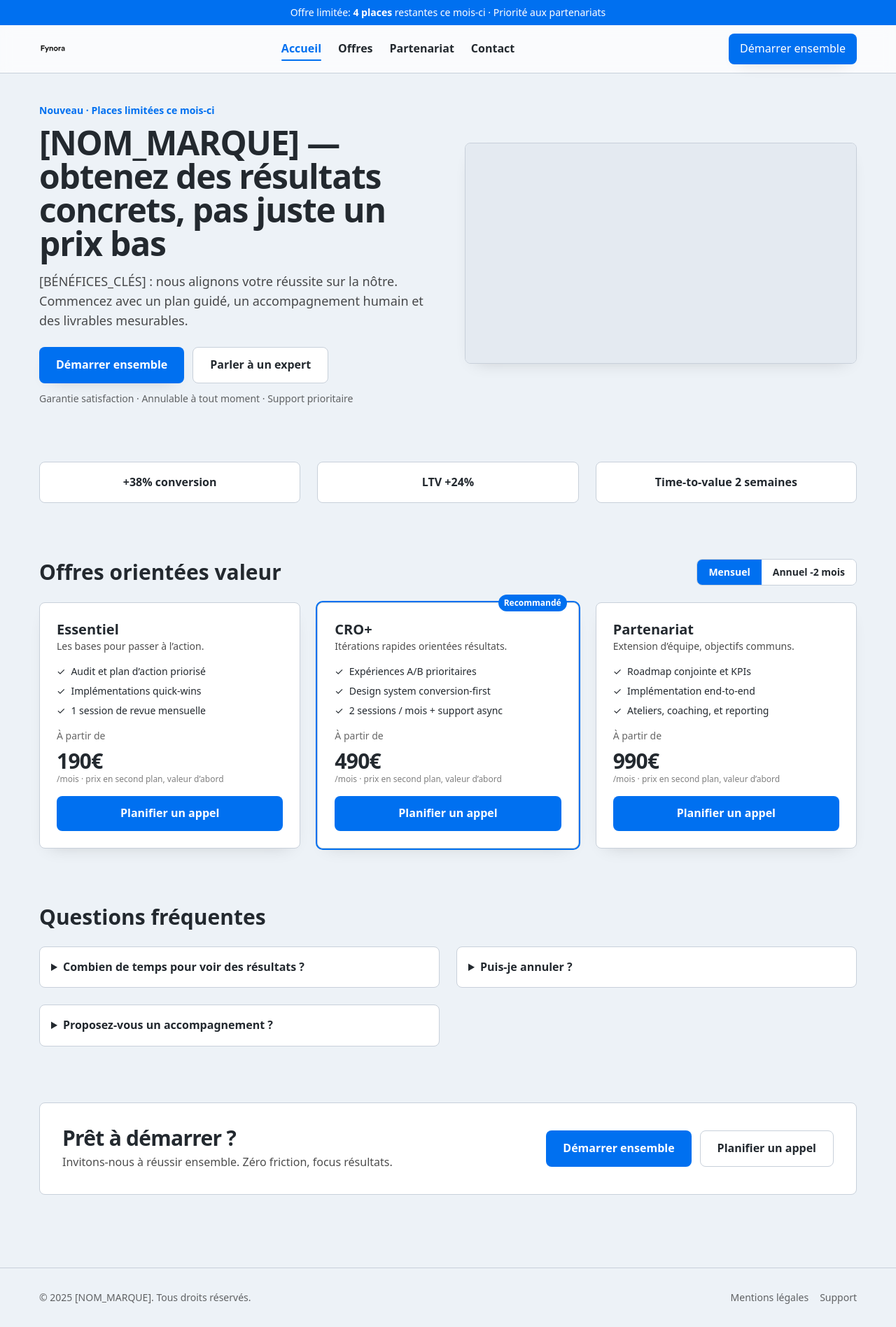
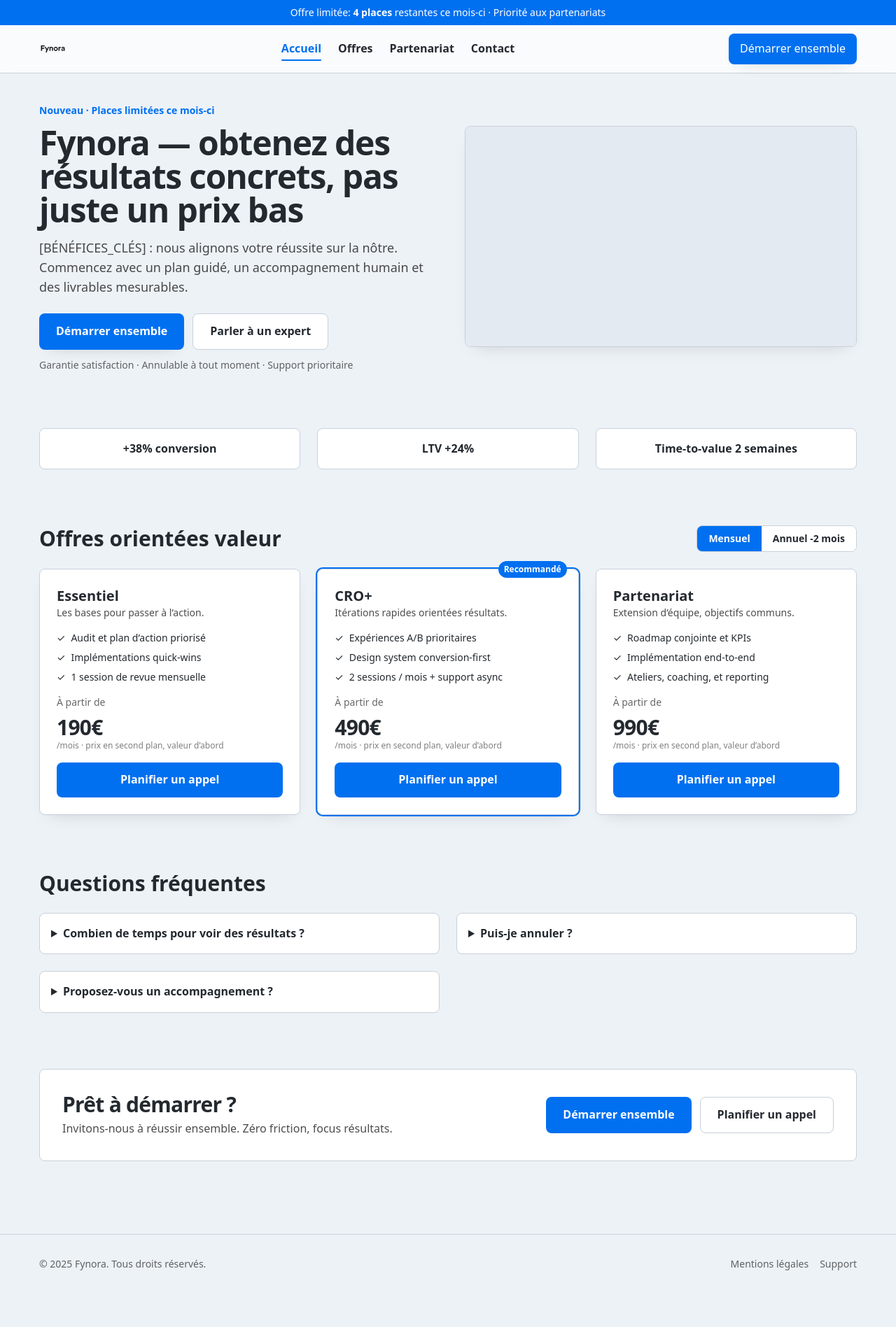
Before and after one commit to Kirichouchou/docker-site-web, a Next.js app: page / in a window 1280 px wide. Shown: the whole page at 70% size. After the commit the page ends 1849 px from the top, so only its background shows below. Built offline with nearby package versions, Linux system fonts and the light colour scheme; no server answers.

Commit message:
Mise à jour du site : corrections et améliorations

```diff
--- a/app/layout.tsx
+++ b/app/layout.tsx
@@ -6,13 +6,13 @@ import AnnouncementBar from "../components/AnnouncementBar";
 import AnalyticsProvider from "../components/AnalyticsProvider";
 
 export const metadata: Metadata = {
-  title: "[NOM_MARQUE] — Partenariat orienté résultats",
+  title: "Fynora — Partenariat orienté résultats",
   description: "Générez des résultats mesurables sans focaliser sur le prix. [BÉNÉFICES_CLÉS] avec un accompagnement humain.",
   openGraph: {
-    title: "[NOM_MARQUE] — Partenariat orienté résultats",
+    title: "Fynora — Partenariat orienté résultats",
     description: "[BÉNÉFICES_CLÉS] avec un accompagnement humain.",
     url: process.env.NEXT_PUBLIC_SITE_URL || "http://localhost:3000",
-    siteName: "[NOM_MARQUE]",
+    siteName: "Fynora",
     type: "website",
   },
   icons: { icon: "/favicon.ico" },
--- a/components/Footer.tsx
+++ b/components/Footer.tsx
@@ -2,7 +2,7 @@ export default function Footer() {
   return (
     <footer className="border-t border-border mt-16">
       <div className="container mx-auto px-4 py-8 text-sm text-black/60 flex flex-col md:flex-row items-center justify-between gap-4">
-        <div>© {new Date().getFullYear()} [NOM_MARQUE]. Tous droits réservés.</div>
+        <div>© {new Date().getFullYear()} Fynora. Tous droits réservés.</div>
         <div className="flex items-center gap-4">
           <a href="#" className="hover:opacity-80">Mentions légales</a>
           <a href="/contact" className="hover:opacity-80">Support</a>
--- a/components/Hero.tsx
+++ b/components/Hero.tsx
@@ -12,7 +12,7 @@ export default function Hero() {
               Nouveau · Places limitées ce mois-ci
             </span>
             <h1 className="text-4xl md:text-5xl font-extrabold leading-tight tracking-tight">
-              [NOM_MARQUE] — obtenez des résultats concrets, pas juste un prix bas
+              Fynora — obtenez des résultats concrets, pas juste un prix bas
             </h1>
             <p className="mt-4 text-lg text-black/70">
               [BÉNÉFICES_CLÉS] : nous alignons votre réussite sur la nôtre.
--- a/components/Navbar.tsx
+++ b/components/Navbar.tsx
@@ -31,10 +31,10 @@ export default function Navbar() {
       aria-label="Navigation principale"
     >
       <div className="container mx-auto flex items-center justify-between px-4 py-3">
-        <Link href="/" className="inline-flex items-center gap-2" aria-label="[NOM_MARQUE]">
+        <Link href="/" className="inline-flex items-center gap-2" aria-label="Fynora">
           <Image
             src="/fynora-logo.png"
-            alt="[NOM_MARQUE]"
+            alt="Fynora"
             width={112}
             height={40}
             className="h-10 w-auto"
```
